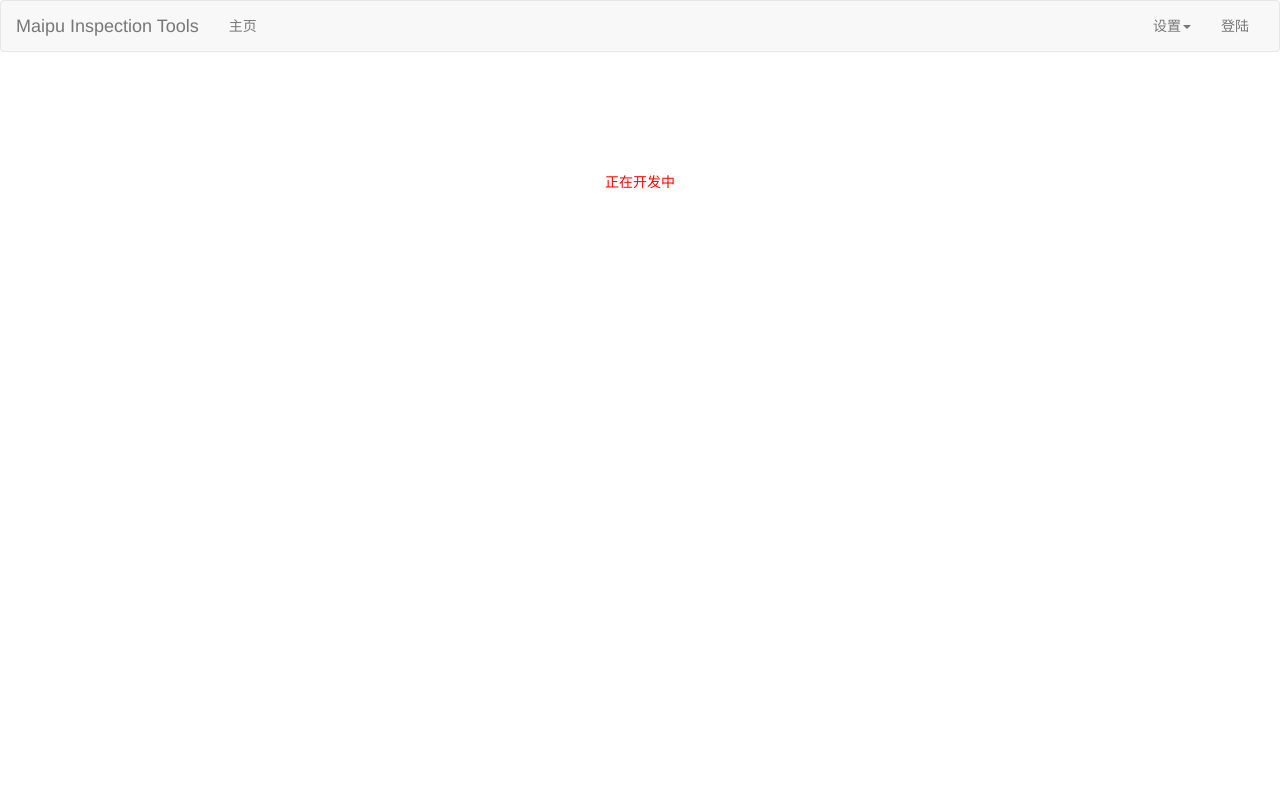
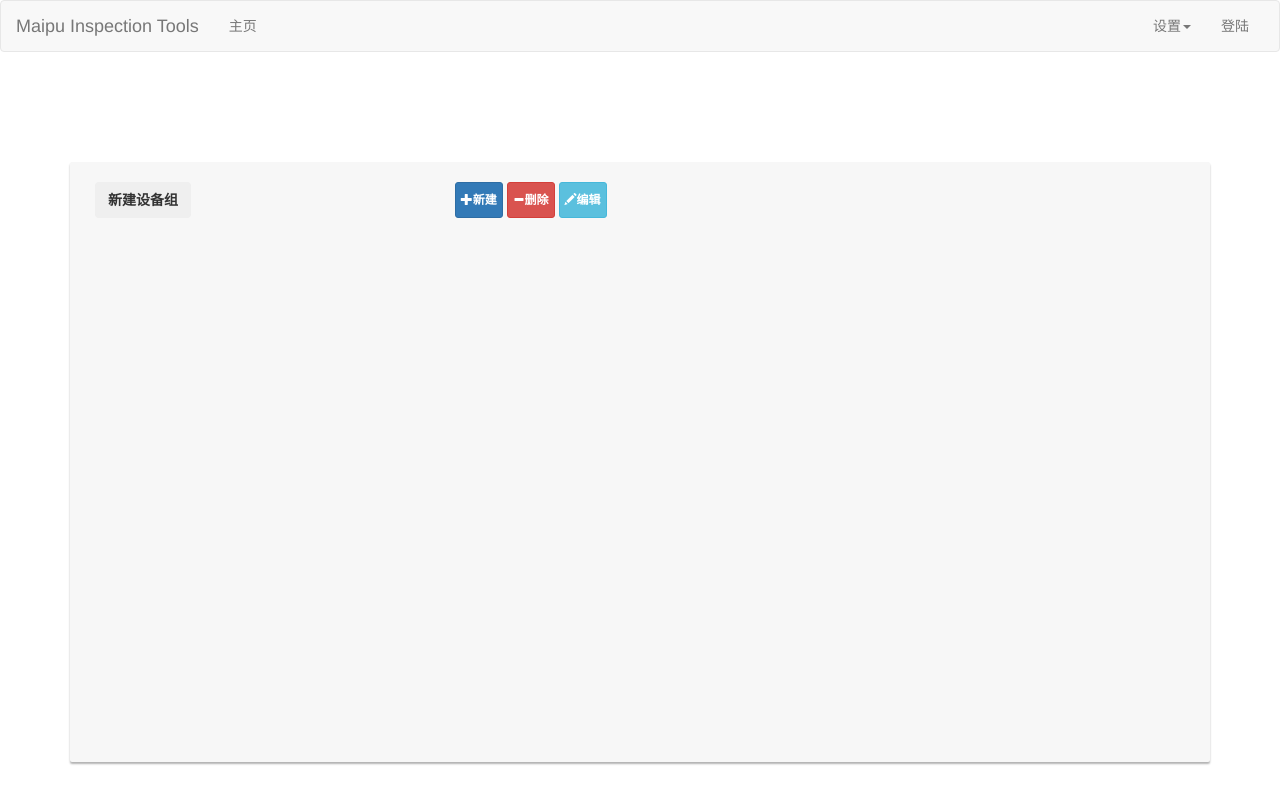
Before and after one commit to haixiaohai/flask-mit, a Flask app: page /batch in a window 1280 px wide. Run offline with Flask 2, Linux system fonts and the light colour scheme; some libraries are stand-ins or nearby versions.

Commit message:
20190109 commit

```diff
--- a/app/static/css/mycss.css
+++ b/app/static/css/mycss.css
@@ -2,10 +2,7 @@ body{
         margin:0;
         padding:0;
     }
-button{
-    width:398px;
-    height: 50px;
-}
+
 img{
     padding:0;
     height: 300px;
@@ -70,7 +67,7 @@ body, html {
     /* just in case there no content*/
     padding: 20px 25px 30px;
     margin: 0 auto 25px;
-    margin-top: 50px;
+    margin-top: 10px;
     /* shadows and rounded borders */
     -moz-border-radius: 2px;
     -webkit-border-radius: 2px;
--- a/app/templates/base.html
+++ b/app/templates/base.html
@@ -77,7 +77,7 @@
 {% endblock navbar %}
 
 {% block content %}
-    <div style="height:100px;">
+    <div style="height:10%;">
     </div>
     {% block page_content %} {% endblock page_content %}
     <div>
--- a/app/templates/batch.html
+++ b/app/templates/batch.html
@@ -1,8 +1,27 @@
 {% extends "base.html" %}
 {% block page_content %}
-<div style="color:red;margin:0 auto;text-align: center;">
-    <p>
-        正在开发中
-    </p>
-</div>
+    <div class="container">
+        <div class="card" style="height:600px;">
+            <div style="width:33%;float:left">
+                <div class="">
+                    <button type="button" class="btn">新建设备组</button>
+                </div>
+            </div>
+            <div style="width:66%;float:left">
+                <div class="">
+                    <div>
+                        <button type="button" class="btn btn-primary btn-xs">
+                            <span class="glyphicon glyphicon-plus" aria-hidden="true"></span>新建
+                        </button>
+                        <button type="button" class="btn btn-danger btn-xs">
+                            <span class="glyphicon glyphicon-minus" aria-hidden="true"></span>删除
+                        </button>
+                        <button type="button" class="btn btn-info btn-xs">
+                            <span class="glyphicon glyphicon-pencil" aria-hidden="true"></span>编辑
+                        </button>
+                    </div>
+                </div>
+            </div>
+       </div>
+    </div>
 {% endblock %}
--- a/config.py
+++ b/config.py
@@ -1,7 +1,6 @@
 import os
 
 #
-DEBUG = True
 
 #
 CSRF_ENABLED = True    #cross-site request forgery
```
